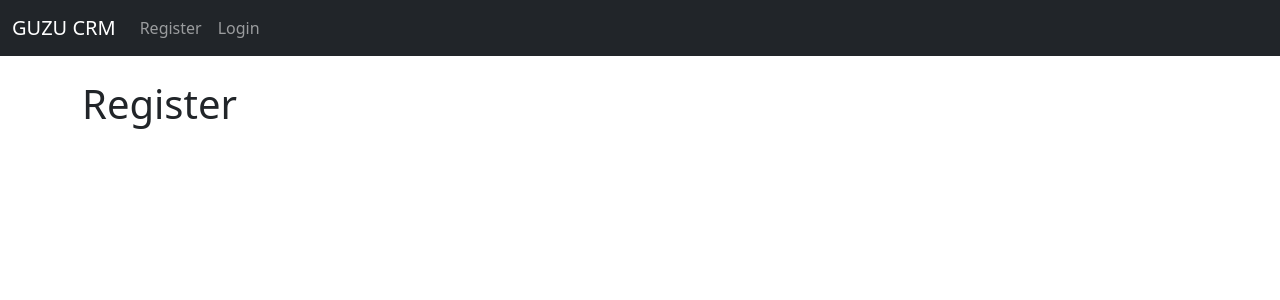
After one commit to ricoguzu/Django-CRM-App, a Django app: page /register/ in a window 1280 px wide. The commit adds this page. Shown: the top 300 px of the page. Run offline with Django 4.2, Linux system fonts and the light colour scheme.

Commit message:
Registration

```diff
--- a/crm_app/templates/navbar.html
+++ b/crm_app/templates/navbar.html
@@ -15,6 +15,9 @@
           </li>
 
           {% else %}
+          <li class="nav-item">
+            <a class="nav-link" href="{% url 'register' %}">Register</a>
+          </li>
 
           <li class="nav-item">
             <a class="nav-link" href="{% url 'home' %}">Login</a>
--- /dev/null
+++ b/crm_app/templates/register.html
@@ -0,0 +1,7 @@
+{% extends 'base.html' %}
+
+{% block content  %}
+
+<h1>Register</h1>
+
+{% endblock  %}
--- a/crm_app/urls.py
+++ b/crm_app/urls.py
@@ -5,5 +5,6 @@ urlpatterns = [
     path('', views.home, name='home'),
    # path('login/', views.login_user, name='login'),
     path('logout/', views.logout_user, name='logout'),
+    path('register/', views.register_user, name='register'),
 
 ]
--- a/crm_app/views.py
+++ b/crm_app/views.py
@@ -26,3 +26,6 @@ def logout_user(request):
     logout(request)
     messages.success(request, "You Have Been Logged Out....")
     return redirect('home')
+
+def register_user(request):
+    return render(request, 'register.html', {})
```
Also changed, not shown: crm_app/forms.py (added, +33 -0 lines).
